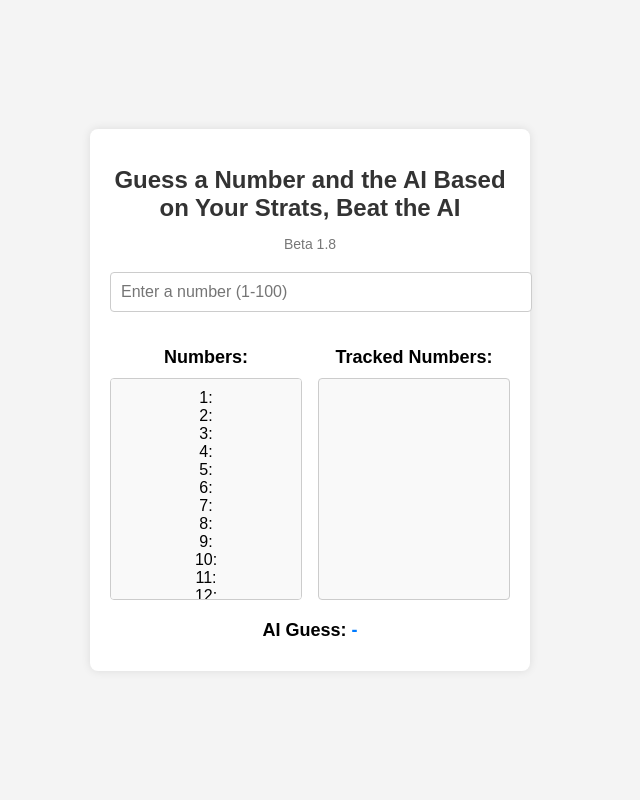
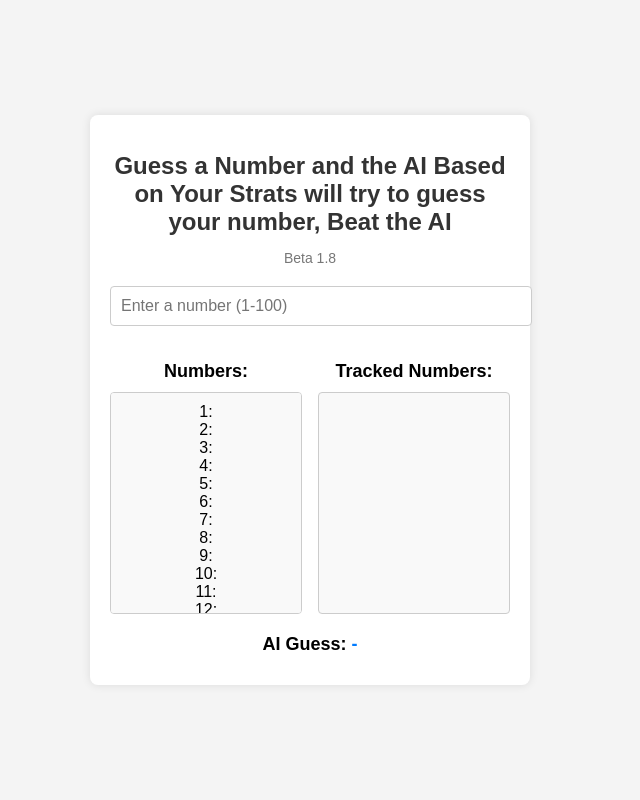
Before and after one commit to TheHornetXT/ainumberguesser, a plain HTML site: page index.html in a window 1280 px wide. Shown: the whole page, without its empty margins (330-970 px from the left). Drawn offline with Linux system fonts and the light colour scheme.

Commit message:
Update index.html

```diff
--- a/index.html
+++ b/index.html
@@ -3,12 +3,12 @@
 <head>
     <meta charset="UTF-8">
     <meta name="viewport" content="width=device-width, initial-scale=1.0">
-    <title>Number Guesser</title>
+    <title>TheHornetXT AI number Guesser</title>
     <link rel="stylesheet" href="styles.css">
 </head>
 <body>
     <div class="container">
-        <h1>Guess a Number and the AI Based on Your Strats, Beat the AI</h1>
+        <h1>Guess a Number and the AI Based on Your Strats will try to guess your number, Beat the AI</h1>
         <p class="subtitle">Beta 1.8</p>
         <input type="number" id="numberInput" placeholder="Enter a number (1-100)" min="1" max="100">
         <div class="output">
```
